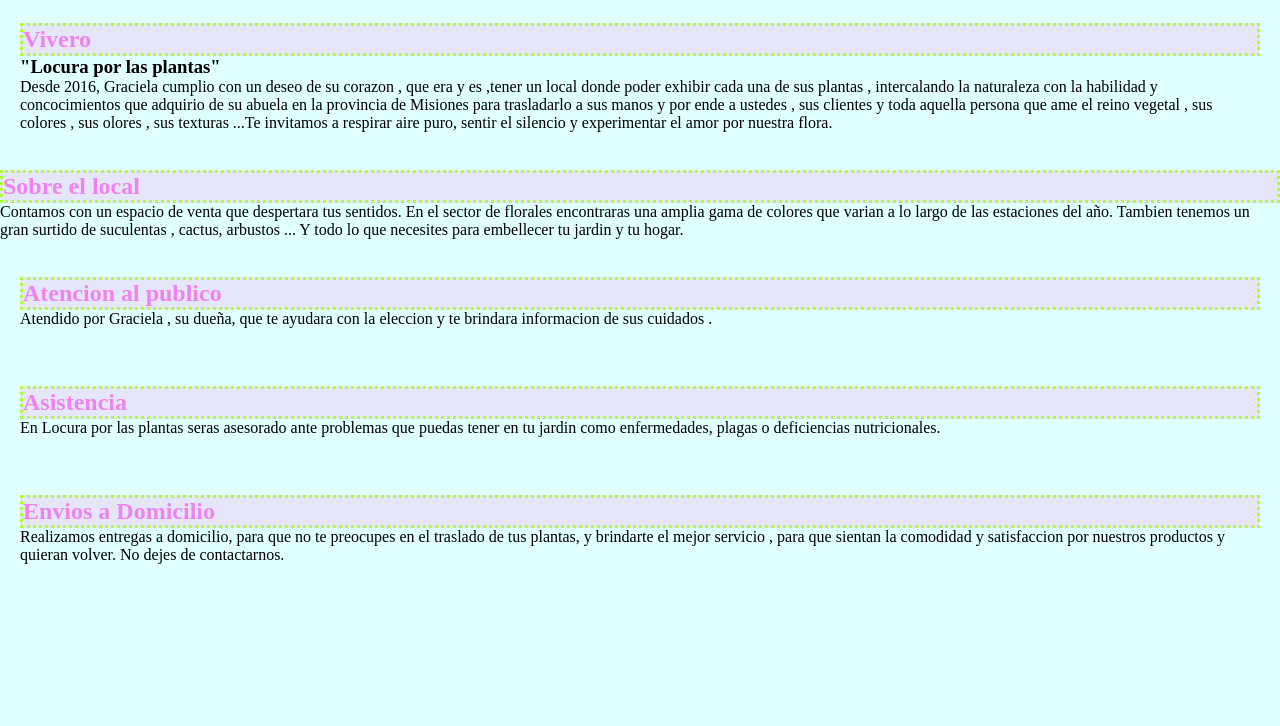
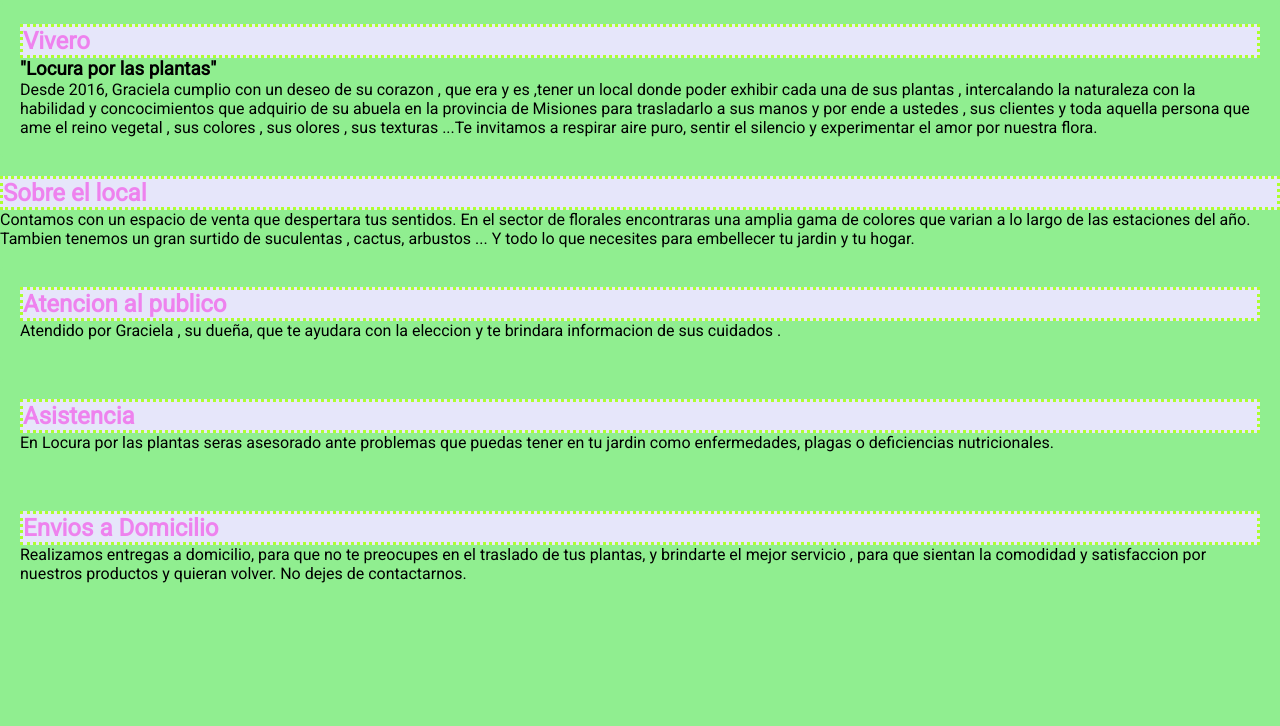
Before and after one commit to SandraOlier/comision23523-tp-vivero, a plain HTML site: page index.html in a window 1280 px wide. Shown: the part 74-800 px from the top of the page. Drawn offline with nearby package versions, Linux system fonts and the light colour scheme.

Commit message:
hice cambios en el css

```diff
--- a/css/estilos.css
+++ b/css/estilos.css
@@ -1,7 +1,8 @@
 * {
     margin: 0px;
     padding: 0px;
-    background-color: lightgreen:"Roboto", sans serif
+    background-color: lightgreen;
+    font-family:"Roboto", sans-serif;
 }
 
  body{
@@ -64,8 +65,8 @@ h2 {
 }
 .contenedor.atencion
 .contenedor.asistencia{
-    background-color: aquamarine
-    color:blueviolet
+    background-color: aquamarine;
+    color: blueviolet;
 height: 100px
 display flex;
 align-items: center;
```
Also changed, not shown: index.html (+1 -1 lines).
